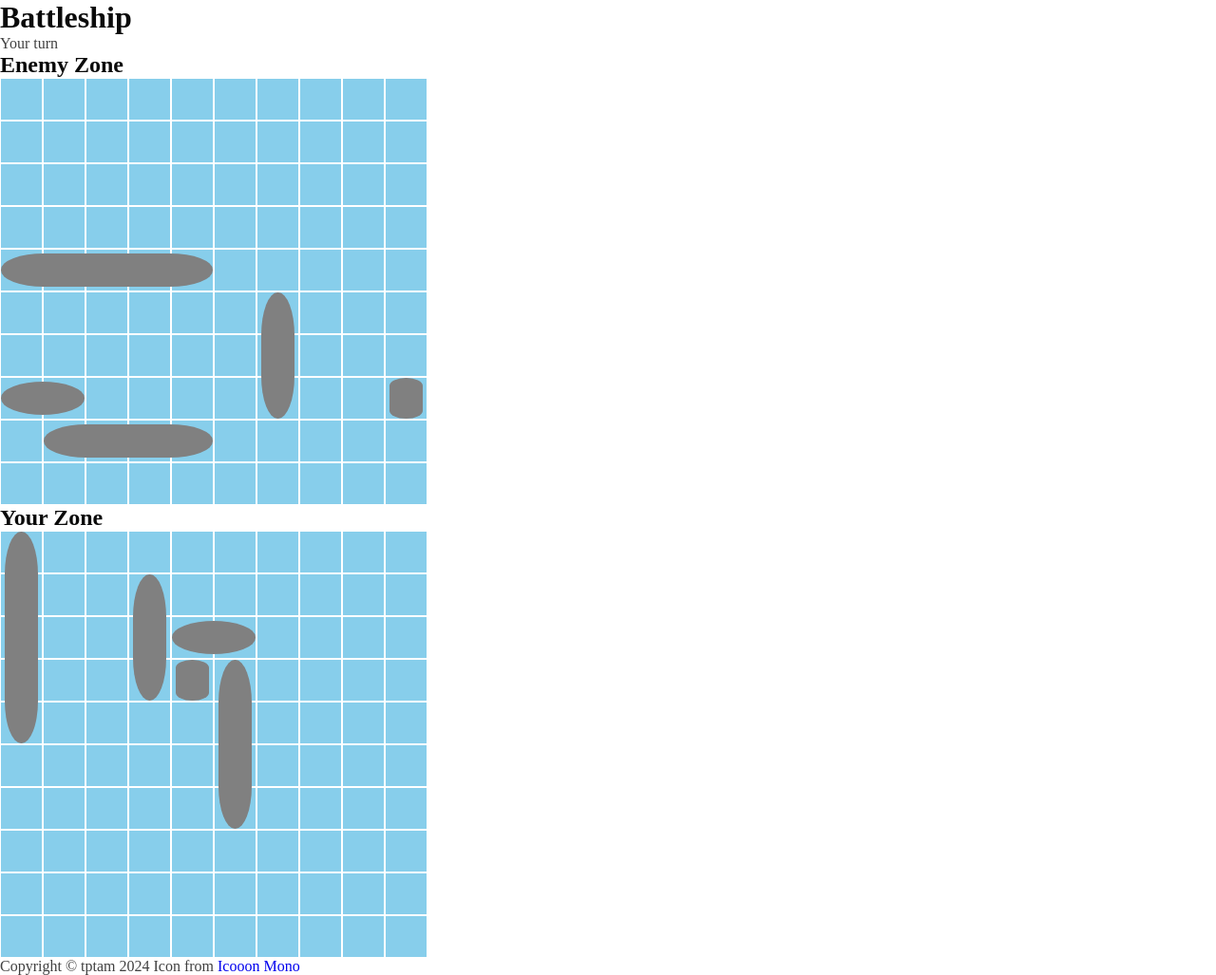
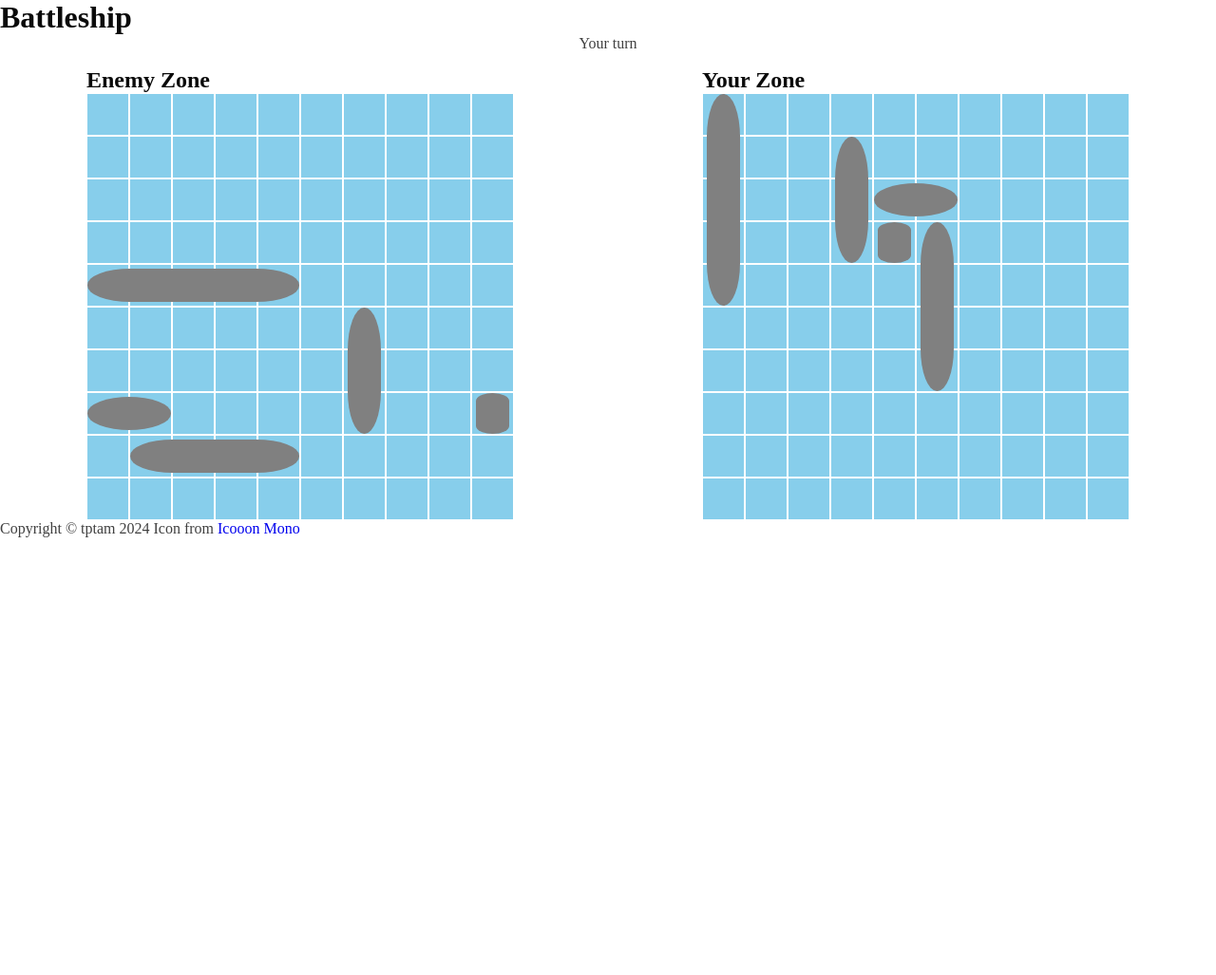
Before and after one commit to tptam/odin-battleship, a website built with webpack: page src/index.html in a window 1280 px wide. Shown: the whole page at 95% size. After the commit the page ends 800 px from the top, so only its background shows below. Built offline with nearby package versions, Linux system fonts and the light colour scheme.

Commit message:
feat: add grid in content area

```diff
--- a/src/style.css
+++ b/src/style.css
@@ -48,6 +48,17 @@ h1, h2, h3 {
     color: var(--text-color-header);
 }
 
+#content {
+    display: grid;
+    grid-template-columns: repeat(2, 1fr);
+    justify-items: center;
+    gap: var(--gutter);
+}
+
+.message{
+    grid-column: 1 / -1;
+}
+
 .board {
     width: 450px;
     aspect-ratio: 1;
@@ -59,6 +70,10 @@ h1, h2, h3 {
     background-color: skyblue;
     position: relative;
     border: 1px solid white;
+}
+
+.cell:enabled:hover {
+    filter: brightness(1.2);
 }
 
 .cell.ship::after {
```
